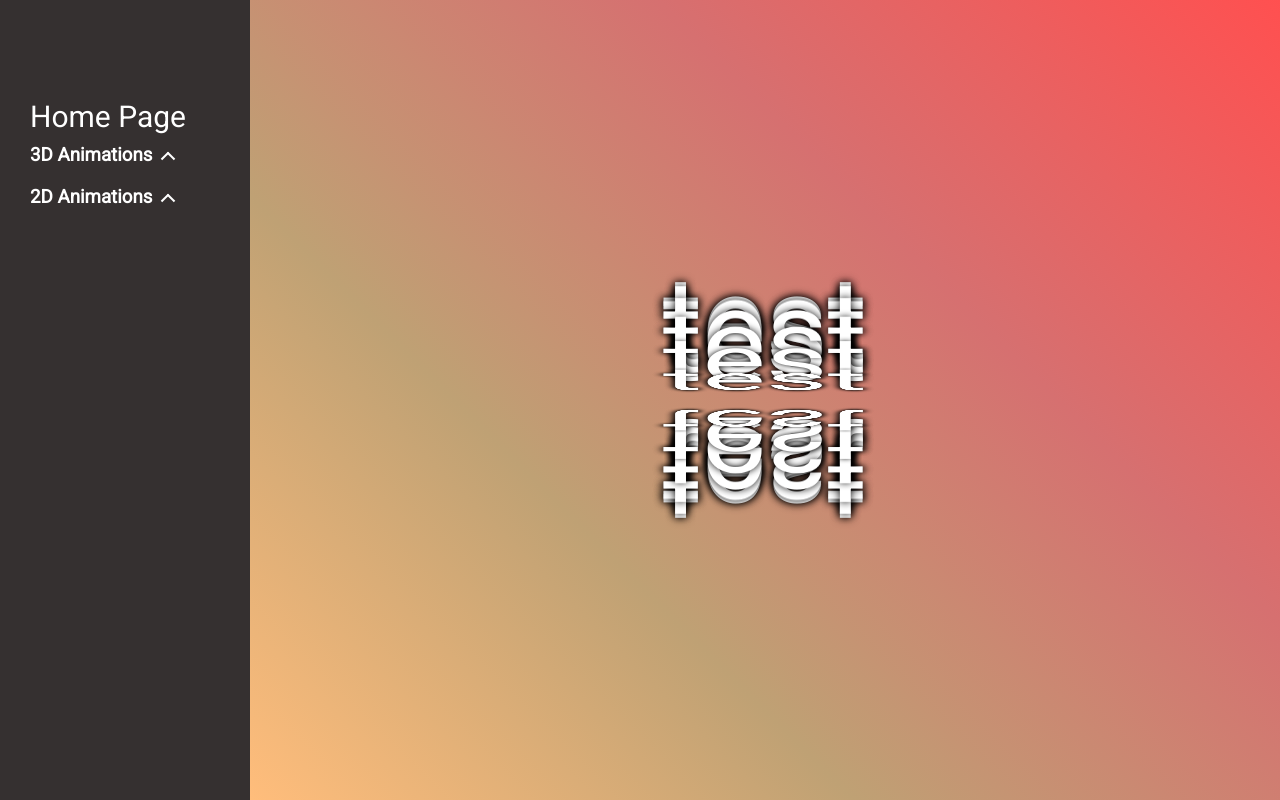
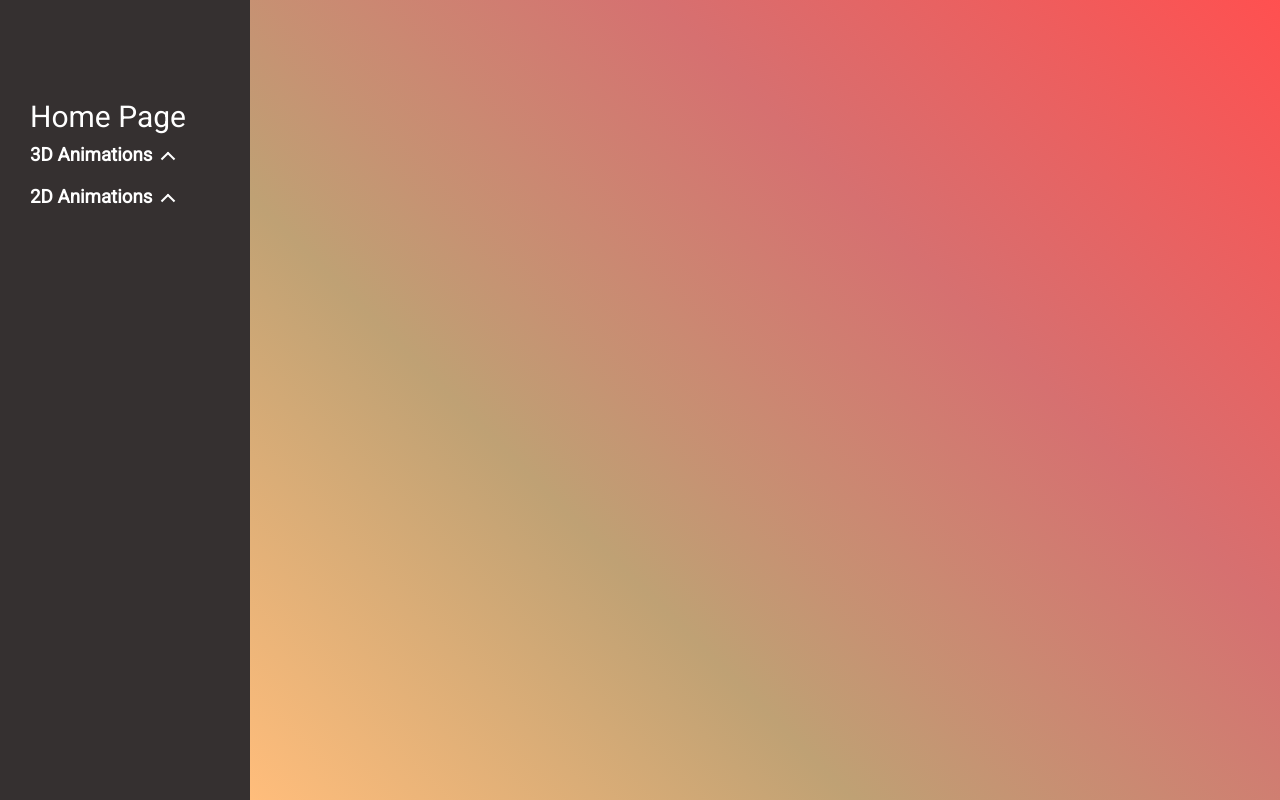
Before and after one commit to centek134/animations, a React (Create React App) app: page /3d-animations/text in a window 1280 px wide. Built offline with nearby package versions, Linux system fonts and the light colour scheme; a web font is replaced by a local one.

Commit message:
changes smaller div count, removed inline variables and instead that used for loop in sass

```diff
--- a/src/containers/3d_animations/Text/Text.js
+++ b/src/containers/3d_animations/Text/Text.js
@@ -4,33 +4,26 @@ export const Text = () => {
   return (
     <section className="wrapper_text">
       <div className="scene">
-        <div className="box">
-          <span style={{ "--i":0}} className="item"></span>
-          <span style={{ "--i":1}} className="item"></span>
-          <span style={{ "--i":2}} className="item"></span>
-          <span style={{ "--i":3}} className="item"></span>
-          <span style={{ "--i":4}} className="item"></span>
-          <span style={{ "--i":5}} className="item"></span>
-          <span style={{ "--i":6}} className="item"></span>
-          <span style={{ "--i":7}} className="item"></span>
-          <span style={{ "--i":8}} className="item"></span>
-          <span style={{ "--i":9}} className="item"></span>
-          <span style={{ "--i":10}} className="item"></span>
-          <span style={{ "--i":11}} className="item"></span>
-          <span style={{ "--i":12}} className="item"></span>
-          <span style={{ "--i":13}} className="item"></span>
-          <span style={{ "--i":14}} className="item"></span>
-          <span style={{ "--i":15}} className="item"></span>
-          <span style={{ "--i":16}} className="item"></span>
-          <span style={{ "--i":17}} className="item"></span>
-          <span style={{ "--i":18}} className="item"></span>
-          <span style={{ "--i":19}} className="item"></span>
-          <span style={{ "--i":20}} className="item"></span>
-          <span style={{ "--i":21}} className="item"></span>
-          <span style={{ "--i":22}} className="item"></span>
-          <span style={{ "--i":23}} className="item"></span>
-
-        </div>
+          <div className="item"></div>
+          <div className="item"></div>
+          <div className="item"></div>
+          <div className="item"></div>
+          <div className="item"></div>
+          <div className="item"></div>
+          <div className="item"></div>
+          <div className="item"></div>
+          <div className="item"></div>
+          <div className="item"></div>
+          <div className="item"></div>
+          <div className="item"></div>
+          <div className="item"></div>
+          <div className="item"></div>
+          <div className="item"></div>
+          <div className="item"></div>
+          <div className="item"></div>
+          <div className="item"></div>
+          <div className="item"></div>
+          <div className="item"></div>
       </div>
     </section>
   );
```
